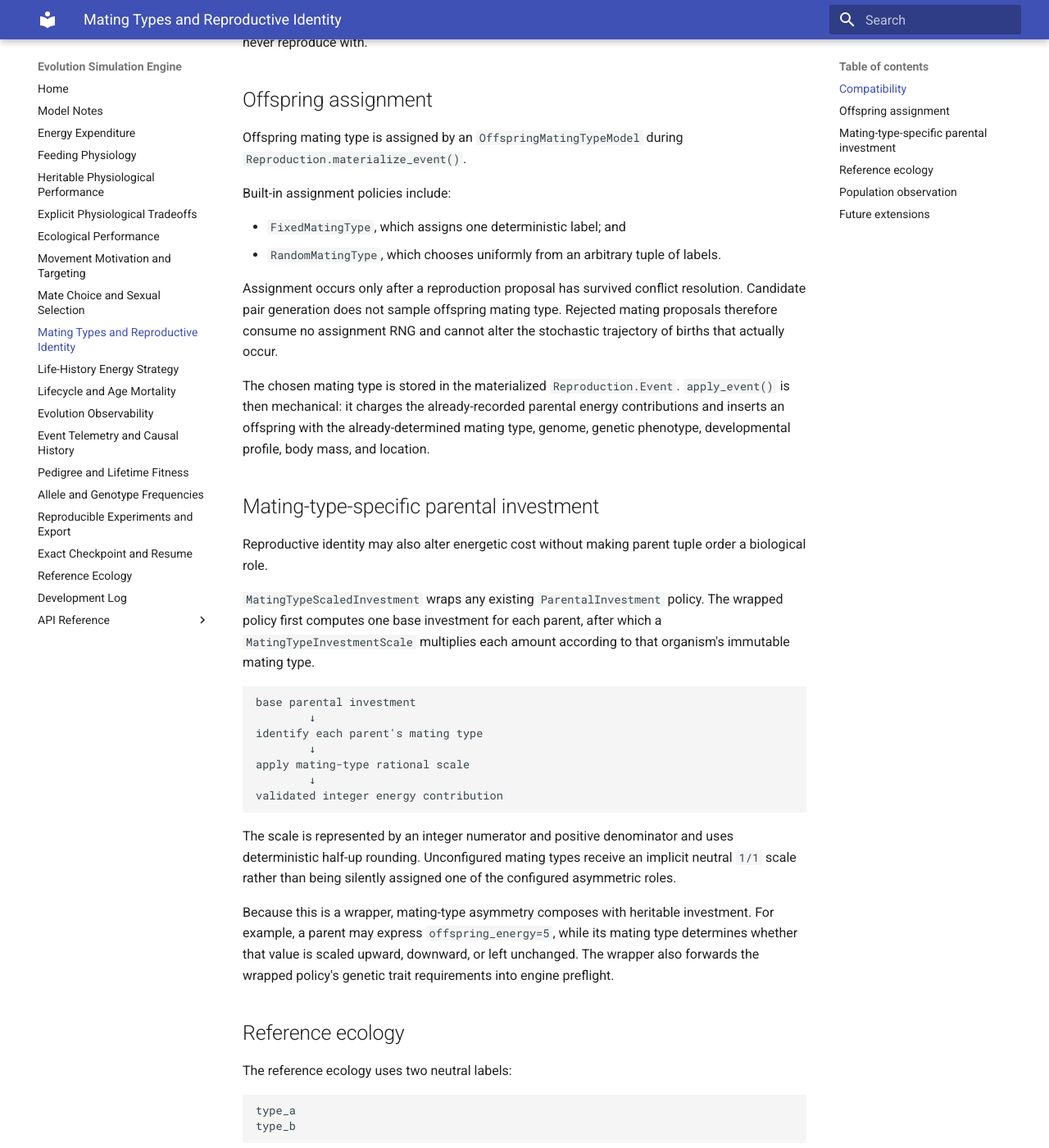
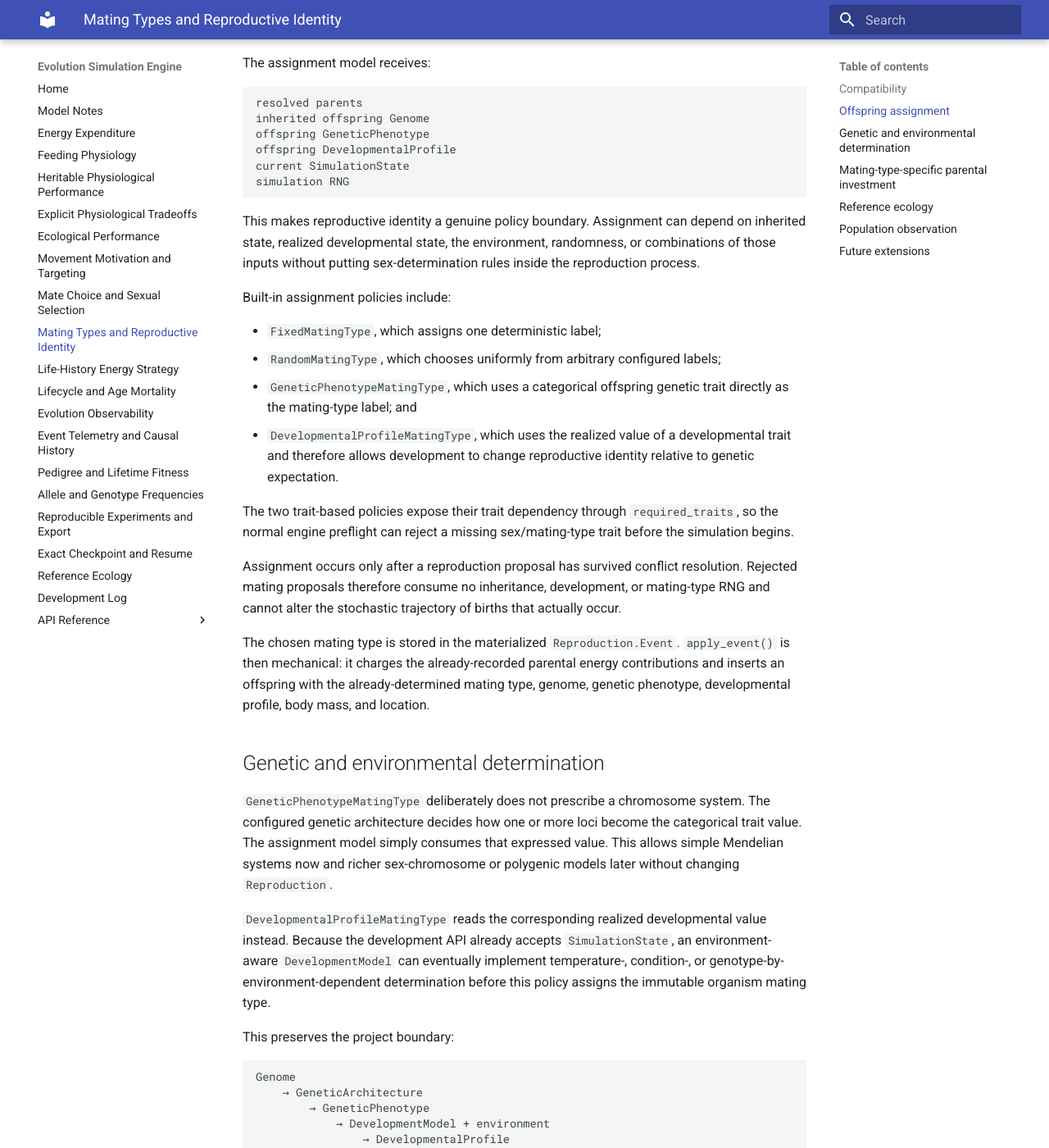
Before and after one commit to abdullahkhan57721/evolution-simulation-engine, an MkDocs documentation site: the page built from docs/mating_types.md, in a window 1280 px wide and 1400 px high, scrolled down 806 px. Shown: the whole window at 82% size. Built offline with MkDocs 1.6.1 and Material for MkDocs 9.7.7, drawn with Linux system fonts in a browser that asks for light colours; some of the changed text lies outside the part shown.

Commit message:
Make offspring mating-type determination state aware (#32)
* Make offspring mating-type assignment state aware

* Export state-aware mating-type assignment policies

* Pass offspring state to mating-type assignment

* Test offspring-state-aware mating-type assignment

* Document state-aware mating-type determination

* Test state-aware mating type in reproduction materialization

* Sort mating-type reproduction test imports

````diff
--- a/docs/mating_types.md
+++ b/docs/mating_types.md
@@ -12,42 +12,86 @@ reproductive identity is always a single Mendelian trait.
 
 ## Compatibility
 
-`DifferentMatingTypes` is the first built-in mating-type compatibility policy. It
-accepts a pair whenever the parents carry different labels. The rule is agnostic
-to the number and names of types, so two-type and multi-type systems use the same
-implementation.
+`DifferentMatingTypes` accepts a pair whenever the parents carry different
+labels. The rule is agnostic to the number and names of types, so two-type and
+multi-type systems use the same implementation.
 
 Mating-type compatibility composes with the existing mating rules through
-`AllOfMatingCompatibility`. A pair can therefore be required to satisfy all of:
-
-- mating-type compatibility,
-- mutual mate-search range,
-- mutual signal acceptance, and
-- any future compatibility policy.
-
-The same composed compatibility object can be used by mate-seeking movement and
-by final parent selection, preventing organisms from deliberately moving toward
-partners they could never reproduce with.
+`AllOfMatingCompatibility`. The same composed compatibility object can be used by
+mate-seeking movement and by final parent selection, preventing organisms from
+deliberately moving toward partners they could never reproduce with.
 
 ## Offspring assignment
 
 Offspring mating type is assigned by an `OffspringMatingTypeModel` during
-`Reproduction.materialize_event()`.
+`Reproduction.materialize_event()` after inheritance, phenotype expression, and
+developmental realization.
+
+The assignment model receives:
+
+```text
+resolved parents
+inherited offspring Genome
+offspring GeneticPhenotype
+offspring DevelopmentalProfile
+current SimulationState
+simulation RNG
+```
+
+This makes reproductive identity a genuine policy boundary. Assignment can depend
+on inherited state, realized developmental state, the environment, randomness, or
+combinations of those inputs without putting sex-determination rules inside the
+reproduction process.
 
 Built-in assignment policies include:
 
-- `FixedMatingType`, which assigns one deterministic label; and
-- `RandomMatingType`, which chooses uniformly from an arbitrary tuple of labels.
+- `FixedMatingType`, which assigns one deterministic label;
+- `RandomMatingType`, which chooses uniformly from arbitrary configured labels;
+- `GeneticPhenotypeMatingType`, which uses a categorical offspring genetic trait
+  directly as the mating-type label; and
+- `DevelopmentalProfileMatingType`, which uses the realized value of a
+  developmental trait and therefore allows development to change reproductive
+  identity relative to genetic expectation.
+
+The two trait-based policies expose their trait dependency through
+`required_traits`, so the normal engine preflight can reject a missing
+sex/mating-type trait before the simulation begins.
 
 Assignment occurs only after a reproduction proposal has survived conflict
-resolution. Candidate pair generation does not sample offspring mating type.
-Rejected mating proposals therefore consume no assignment RNG and cannot alter
-the stochastic trajectory of births that actually occur.
+resolution. Rejected mating proposals therefore consume no inheritance,
+development, or mating-type RNG and cannot alter the stochastic trajectory of
+births that actually occur.
 
 The chosen mating type is stored in the materialized `Reproduction.Event`.
 `apply_event()` is then mechanical: it charges the already-recorded parental
 energy contributions and inserts an offspring with the already-determined mating
 type, genome, genetic phenotype, developmental profile, body mass, and location.
+
+## Genetic and environmental determination
+
+`GeneticPhenotypeMatingType` deliberately does not prescribe a chromosome system.
+The configured genetic architecture decides how one or more loci become the
+categorical trait value. The assignment model simply consumes that expressed
+value. This allows simple Mendelian systems now and richer sex-chromosome or
+polygenic models later without changing `Reproduction`.
+
+`DevelopmentalProfileMatingType` reads the corresponding realized developmental
+value instead. Because the development API already accepts `SimulationState`, an
+environment-aware `DevelopmentModel` can eventually implement temperature-,
+condition-, or genotype-by-environment-dependent determination before this policy
+assigns the immutable organism mating type.
+
+This preserves the project boundary:
+
+```text
+Genome
+    → GeneticArchitecture
+        → GeneticPhenotype
+            → DevelopmentModel + environment
+                → DevelopmentalProfile
+                    → OffspringMatingTypeModel
+                        → immutable Organism.mating_type
+```
 
 ## Mating-type-specific parental investment
 
@@ -57,69 +101,47 @@ order a biological role.
 `MatingTypeScaledInvestment` wraps any existing `ParentalInvestment` policy. The
 wrapped policy first computes one base investment for each parent, after which a
 `MatingTypeInvestmentScale` multiplies each amount according to that organism's
-immutable mating type.
-
-```text
-base parental investment
-        ↓
-identify each parent's mating type
-        ↓
-apply mating-type rational scale
-        ↓
-validated integer energy contribution
-```
-
-The scale is represented by an integer numerator and positive denominator and
-uses deterministic half-up rounding. Unconfigured mating types receive an
-implicit neutral `1/1` scale rather than being silently assigned one of the
-configured asymmetric roles.
+immutable mating type. Rational scales use deterministic half-up rounding, and an
+unconfigured mating type receives a neutral `1/1` scale.
 
 Because this is a wrapper, mating-type asymmetry composes with heritable
-investment. For example, a parent may express `offspring_energy=5`, while its
-mating type determines whether that value is scaled upward, downward, or left
-unchanged. The wrapper also forwards the wrapped policy's genetic trait
-requirements into engine preflight.
+investment. A parent may express `offspring_energy=5`, while its mating type
+determines whether that value is scaled upward, downward, or left unchanged. The
+wrapper forwards the nested policy's genetic trait requirements into engine
+preflight.
 
 ## Reference ecology
 
-The reference ecology uses two neutral labels:
+The reference ecology currently uses two neutral labels:
 
 ```text
 type_a
 type_b
 ```
 
-Founders alternate deterministically between the two labels. Even founder
-populations are exactly balanced; odd populations differ by one individual.
-Founder assignment consumes no simulation RNG.
+Founders alternate deterministically between the two labels. Reference mating
+requires different mating types in addition to the existing search-range and
+mutual-signal requirements. Resolved offspring currently receive `type_a` or
+`type_b` with equal probability using the simulation RNG; the reference preset
+has not yet selected a particular genetic or environmental sex-determination
+model.
 
-Reference mating requires different mating types in addition to the existing
-search-range and mutual-signal requirements. Resolved offspring receive
-`type_a` or `type_b` with equal probability using the simulation RNG.
-
-The reference ecology now also demonstrates asymmetric reproductive energetic
-burden. Its default heritable founder value remains:
-
-```text
-offspring_energy = 4
-```
-
-and the default mating-type scales are:
+The reference ecology also demonstrates asymmetric reproductive energetic burden.
+Its default heritable `offspring_energy=4` is scaled as:
 
 ```text
 type_a: 3/2  → 6 energy
 type_b: 1/2  → 2 energy
 ```
 
-A default `type_a`/`type_b` pair therefore still invests eight total energy units,
-matching the historical `4 + 4` reference newborn-energy budget, while one mating
-type bears a larger immediate reproductive cost. The scale configuration is
-explicit and can be changed or made symmetric.
+A default pair therefore still invests eight total energy units, matching the
+historical `4 + 4` reference newborn-energy budget, while one mating type bears a
+larger immediate reproductive cost. These values are integration defaults, not a
+calibrated biological estimate.
 
-These labels remain deliberately neutral. The example demonstrates anisogamy-like
-energetic asymmetry without claiming that `type_a` is biologically female or that
-`type_b` is biologically male. Sex-specific physiology, sex chromosomes,
-role-specific behavior, and other mechanisms remain separate models.
+The labels remain deliberately neutral. The example demonstrates
+anisogamy-like energetic asymmetry without claiming that `type_a` is biologically
+female or that `type_b` is biologically male.
 
 ## Population observation
 
@@ -128,25 +150,20 @@ population state. Multi-seed experiment exports preserve those counts in JSON an
 emit deterministic mating-type columns in both time-series and replicate-summary
 CSV outputs.
 
-This makes reproductive identity an observable evolutionary state rather than a
-hidden compatibility detail.
-
 ## Future extensions
 
 The current boundary supports richer systems without changing the core event
-pipeline. Examples include:
+pipeline. Important extensions include:
 
-- compatibility matrices in which only particular mating-type pairs are valid,
-- genetically determined sex or mating type,
-- environmental sex determination,
-- temperature- or condition-dependent assignment,
-- more than two mating types,
-- mating-type-specific physiology beyond reproductive investment,
-- asymmetric courtship or parent roles,
-- sex chromosomes or other specialized inheritance models, and
+- compatibility matrices in which only particular mating-type pairs are valid;
+- an explicit reference genetic or environmental determination system;
+- sex chromosomes or other specialized inheritance models;
+- mating-type-specific physiology beyond parental investment;
+- asymmetric courtship or parent/gamete roles;
+- more than two mating types; and
 - mating systems permitting multiple successful reproductive events per parent
   within one stage.
 
 Those mechanisms should be modeled explicitly in their appropriate domain layer
-rather than by making `Organism.mating_type` itself responsible for genetics or
-behavior.
+rather than by making `Organism.mating_type` itself responsible for genetics,
+development, or behavior.
````
Also changed, not shown: 5 other files.
